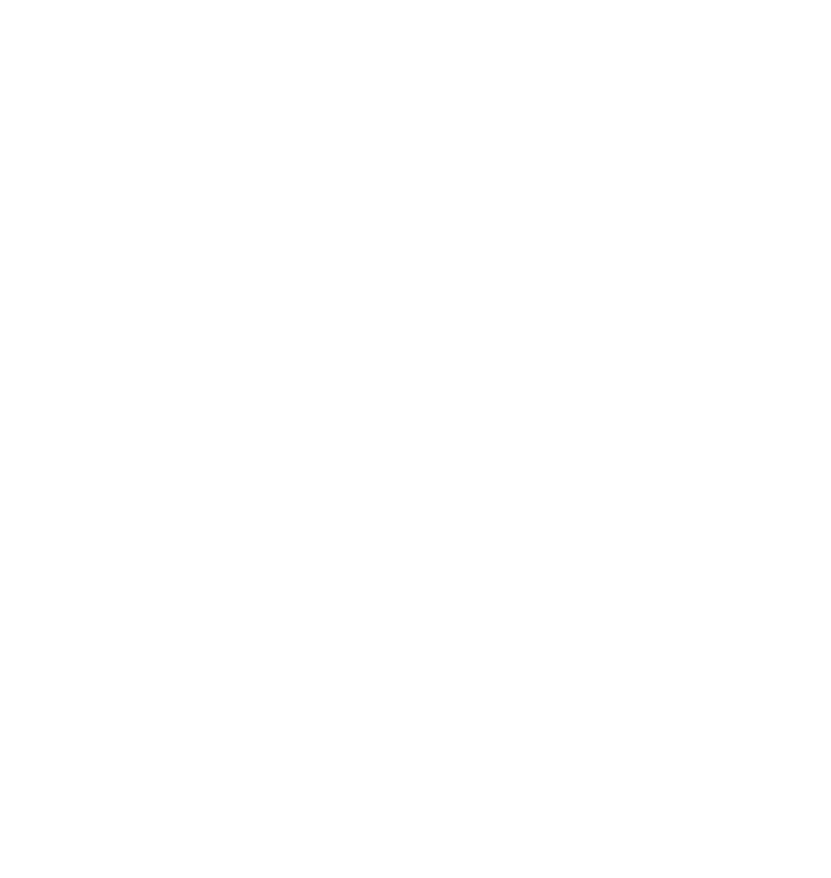
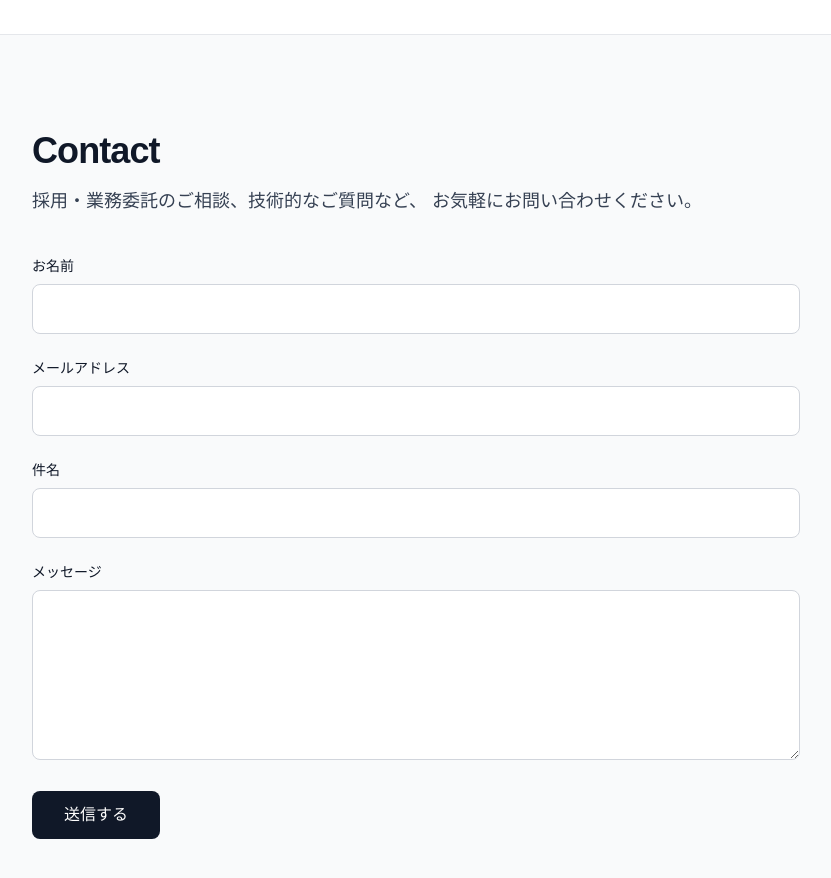
Before and after one commit to kenji-ueno/portfolio, a Next.js app: page / in a window 1280 px wide. Shown: the part 1400-2278 px from the top of the page, without its empty margins (224-1055 px from the left). Before the commit the page ends 1434 px from the top, so only its background shows below. Built offline with nearby package versions, Linux system fonts and the light colour scheme.

Commit message:
feat: add Contact section with Formspree

```diff
--- a/app/page.tsx
+++ b/app/page.tsx
@@ -70,6 +70,98 @@
           </div>
         </div>
       </section>
+      {/* Contact セクション */}
+      <section
+        id="contact"
+        className="px-6 py-24 border-t border-gray-200 bg-gray-50"
+      >
+        <div className="max-w-3xl w-full mx-auto">
+          <h2 className="text-3xl md:text-4xl font-bold tracking-tight mb-4">
+            Contact
+          </h2>
+          <p className="text-base md:text-lg text-gray-700 leading-relaxed mb-10">
+            採用・業務委託のご相談、技術的なご質問など、
+            お気軽にお問い合わせください。
+          </p>
+
+          <form
+            action="https://formspree.io/f/xlgzppjr"
+            method="POST"
+            className="space-y-6"
+          >
+            <div>
+              <label
+                htmlFor="name"
+                className="block text-sm font-medium text-gray-900 mb-2"
+              >
+                お名前
+              </label>
+              <input
+                type="text"
+                id="name"
+                name="name"
+                required
+                className="w-full px-4 py-3 border border-gray-300 rounded-lg bg-white focus:outline-none focus:ring-2 focus:ring-gray-900 focus:border-transparent"
+              />
+            </div>
+
+            <div>
+              <label
+                htmlFor="email"
+                className="block text-sm font-medium text-gray-900 mb-2"
+              >
+                メールアドレス
+              </label>
+              <input
+                type="email"
+                id="email"
+                name="email"
+                required
+                className="w-full px-4 py-3 border border-gray-300 rounded-lg bg-white focus:outline-none focus:ring-2 focus:ring-gray-900 focus:border-transparent"
+              />
+            </div>
+
+            <div>
+              <label
+                htmlFor="subject"
+                className="block text-sm font-medium text-gray-900 mb-2"
+              >
+                件名
+              </label>
+              <input
+                type="text"
+                id="subject"
+                name="subject"
+                required
+                className="w-full px-4 py-3 border border-gray-300 rounded-lg bg-white focus:outline-none focus:ring-2 focus:ring-gray-900 focus:border-transparent"
+              />
+            </div>
+
+            <div>
+              <label
+                htmlFor="message"
+                className="block text-sm font-medium text-gray-900 mb-2"
+              >
+                メッセージ
+              </label>
+              <textarea
+                id="message"
+                name="message"
+                rows={6}
+                required
+                className="w-full px-4 py-3 border border-gray-300 rounded-lg bg-white focus:outline-none focus:ring-2 focus:ring-gray-900 focus:border-transparent resize-y"
+              />
+            </div>
+
+            <button
+              type="submit"
+              className="inline-block px-8 py-3 bg-gray-900 text-white rounded-lg font-medium hover:bg-gray-700 transition-colors"
+            >
+              送信する
+            </button>
+          </form>
+        </div>
+      </section>
     </main>
   );
 }
```
